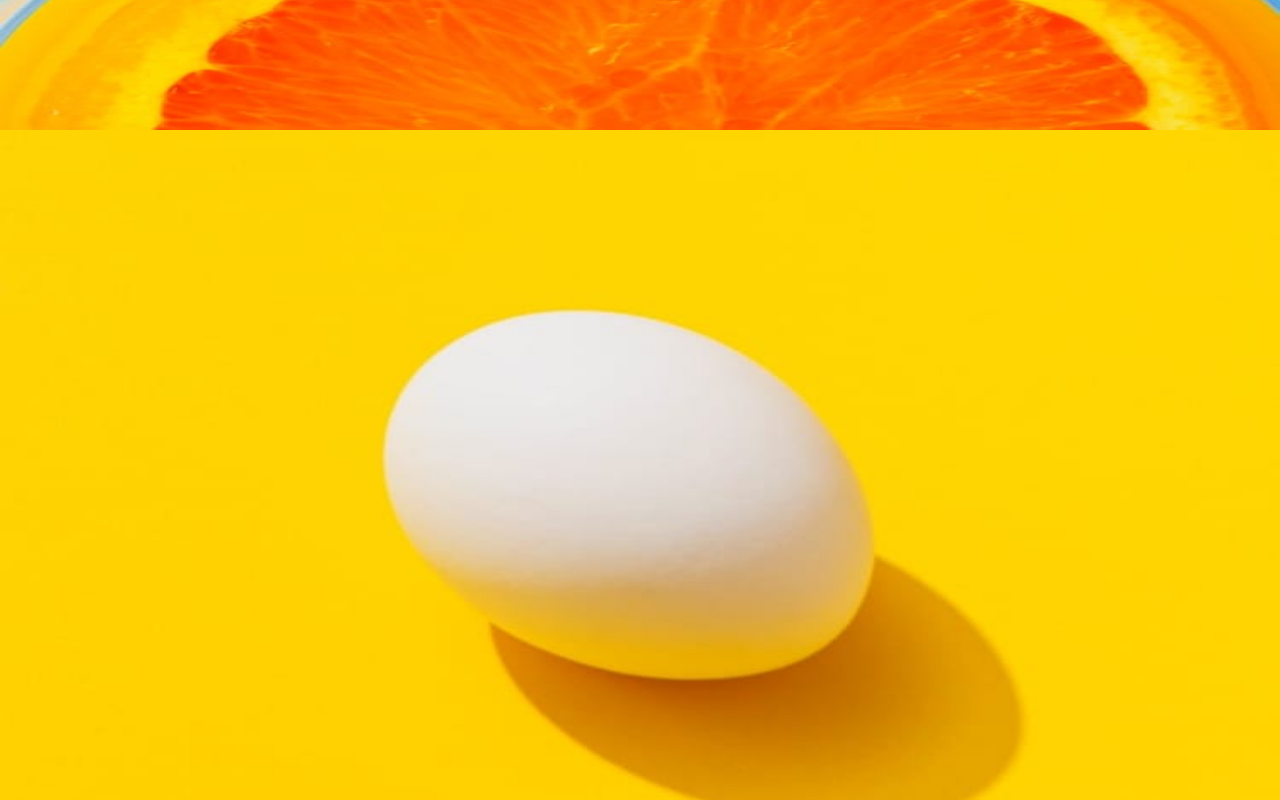
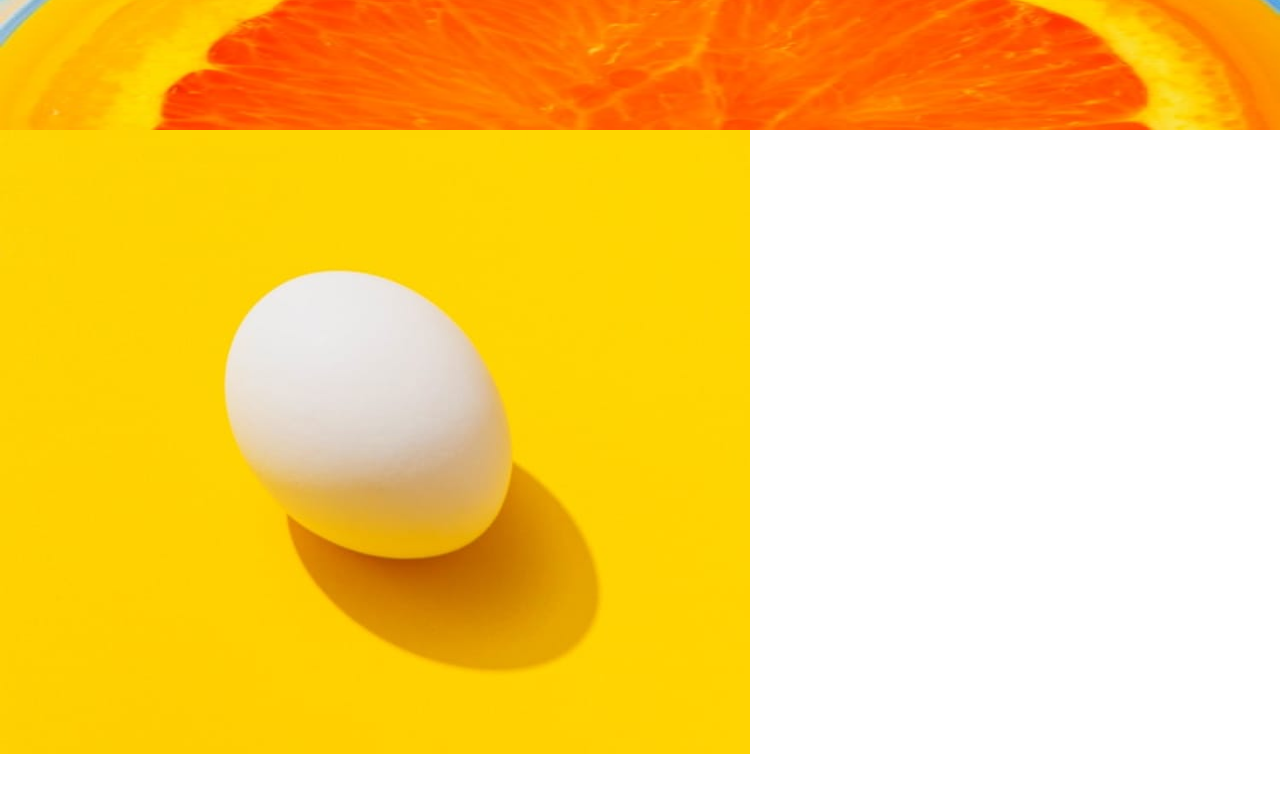
Before and after one commit to MaSsoumeh/Sunnyside-Agency-landing-Page, a React (Create React App) app in the folder sunnyside-agency/: page / in a window 1280 px wide. Shown: the part 740-1540 px from the top of the page. Built offline with nearby package versions, Linux system fonts and the light colour scheme; the HTML template or start-up script is replaced by a standard one.

Commit message:
resolve css className conflicts

```diff
--- a/sunnyside-agency/src/components/clientTestimonial/ClientTestimonial.jsx
+++ b/sunnyside-agency/src/components/clientTestimonial/ClientTestimonial.jsx
@@ -4,7 +4,7 @@ const ClientTestimonial = (props) => {
   const { clientImage, clientComment, clientName, clientCompany } = props;
   return (
     <>
-      <section className='mainWrapper'>
+      <section className='clientWrapper'>
         <article className='testimonial'>
           <figure className='clientImage'>
             <img src={clientImage} alt='client' />
--- a/sunnyside-agency/src/components/clientTestimonial/clientTestimonial.scss
+++ b/sunnyside-agency/src/components/clientTestimonial/clientTestimonial.scss
@@ -1,5 +1,5 @@
 @import '../../global.scss';
-.mainWrapper {
+.clientWrapper {
   box-sizing: border-box;
   text-align: center;
   padding-left: 2rem;
--- a/sunnyside-agency/src/components/graphicDesign/GraphicDesign.jsx
+++ b/sunnyside-agency/src/components/graphicDesign/GraphicDesign.jsx
@@ -7,7 +7,7 @@ const GraphicDesign = (props) => {
   console.log(color);
   return (
     <>
-      <section className='imageWrapper'>
+      <section className='graphicWrapper'>
         <img
           className='image'
           src={image}
--- a/sunnyside-agency/src/components/graphicDesign/graphicDesign.scss
+++ b/sunnyside-agency/src/components/graphicDesign/graphicDesign.scss
@@ -1,5 +1,5 @@
 @import '../../global.scss';
-.imageWrapper {
+.graphicWrapper {
   width: 100vw;
   height: 100vh;
   position: relative;
--- a/sunnyside-agency/src/components/home/Home.jsx
+++ b/sunnyside-agency/src/components/home/Home.jsx
@@ -4,7 +4,7 @@ import headerImg from '../../images/mobile/image-header.jpg';
 const Home = () => {
   return (
     <>
-      <section className='imageWrapper'>
+      <section className='homeWrapper'>
         <img
           src={headerImg}
           alt='a slice of an orange'
--- a/sunnyside-agency/src/components/home/home.scss
+++ b/sunnyside-agency/src/components/home/home.scss
@@ -1,4 +1,4 @@
-.imageWrapper {
+.homeWrapper {
   height: 100vh;
   width: 100vw;
   padding: 0;
--- a/sunnyside-agency/src/components/transform/transform.scss
+++ b/sunnyside-agency/src/components/transform/transform.scss
@@ -2,8 +2,8 @@
 * {
   color: $color-dark-blue;
 }
-.imageWrapper {
-  height: 50vh;
+.transformWrapper {
+  height: 100vh;
   width: 100vw;
   padding: 0;
   .transformImage {
```
